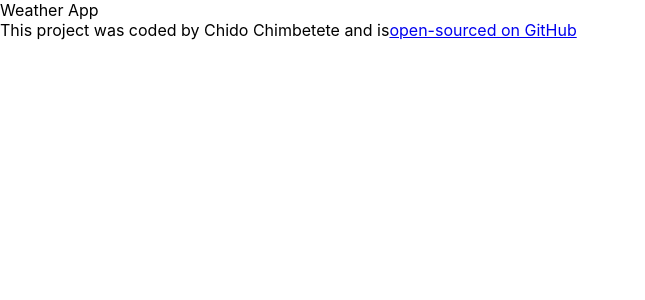
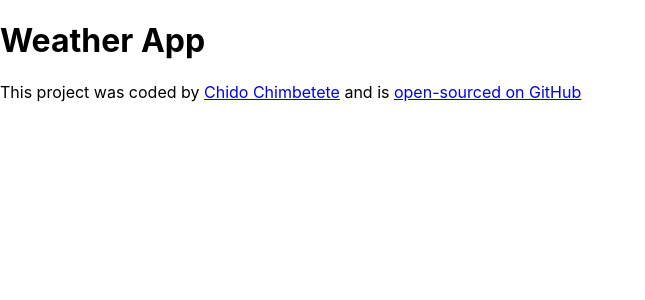
Before and after one commit to chwema/react-weather, a React (Create React App) app: page / in a window 1280 px wide. Shown: the top 300 px of the page, without its empty margins (0-645 px from the left). Built offline with nearby package versions, Linux system fonts and the light colour scheme.

Commit message:
Added a link to my personal account

```diff
--- a/src/App.js
+++ b/src/App.js
@@ -5,9 +5,17 @@ import "./App.css";
 export default function App() {
   return (
     <div className="App">
-      Weather App
+      <h1>Weather App</h1>
       <footer>
-        This project was coded by Chido Chimbetete and is
+        This project was coded by{" "}
+        <a
+          href="https://www.linkedin.com/in/chido-chimbetete-5291bb177/"
+          rel="noreferrer"
+          target="_blank"
+        >
+          Chido Chimbetete
+        </a>{" "}
+        and is{" "}
         <a
           href="https://github.com/chwema/weather-react"
           rel="noreferrer"
```
